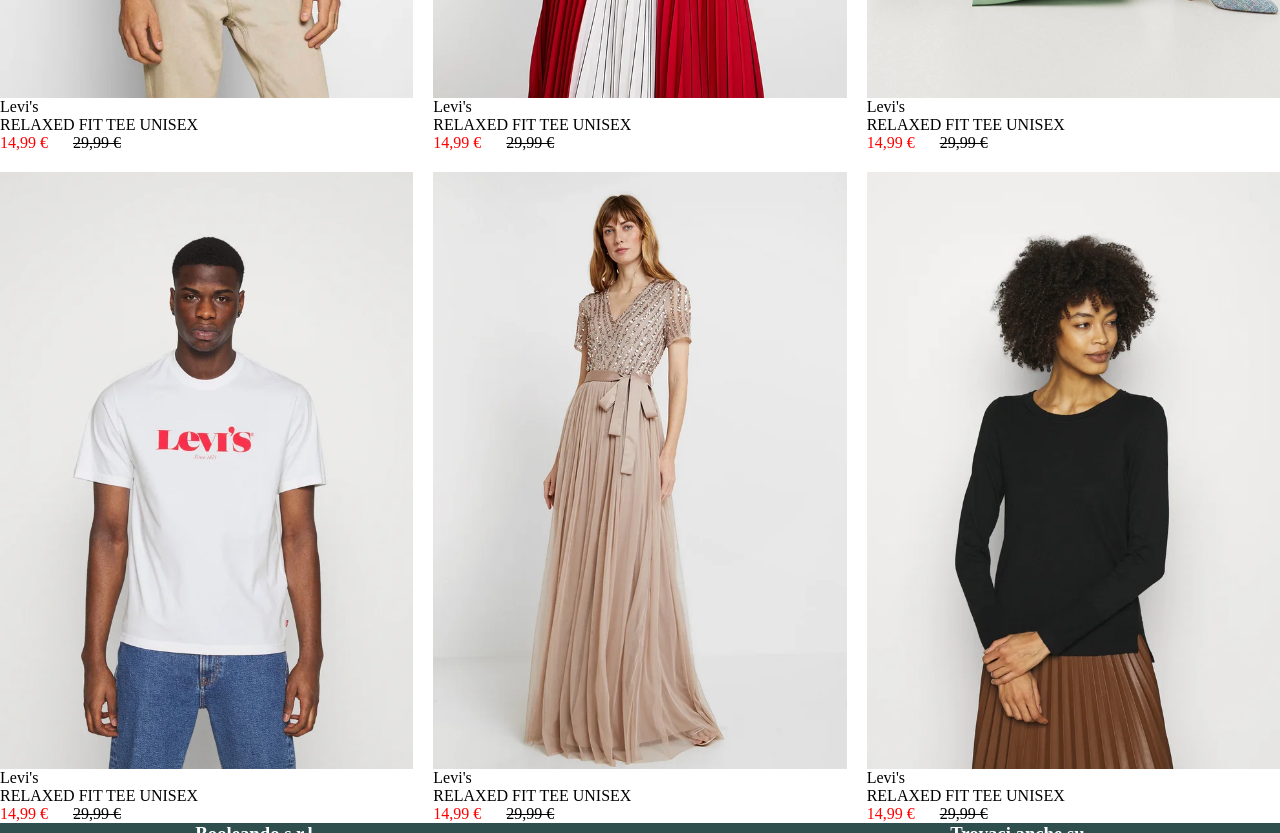
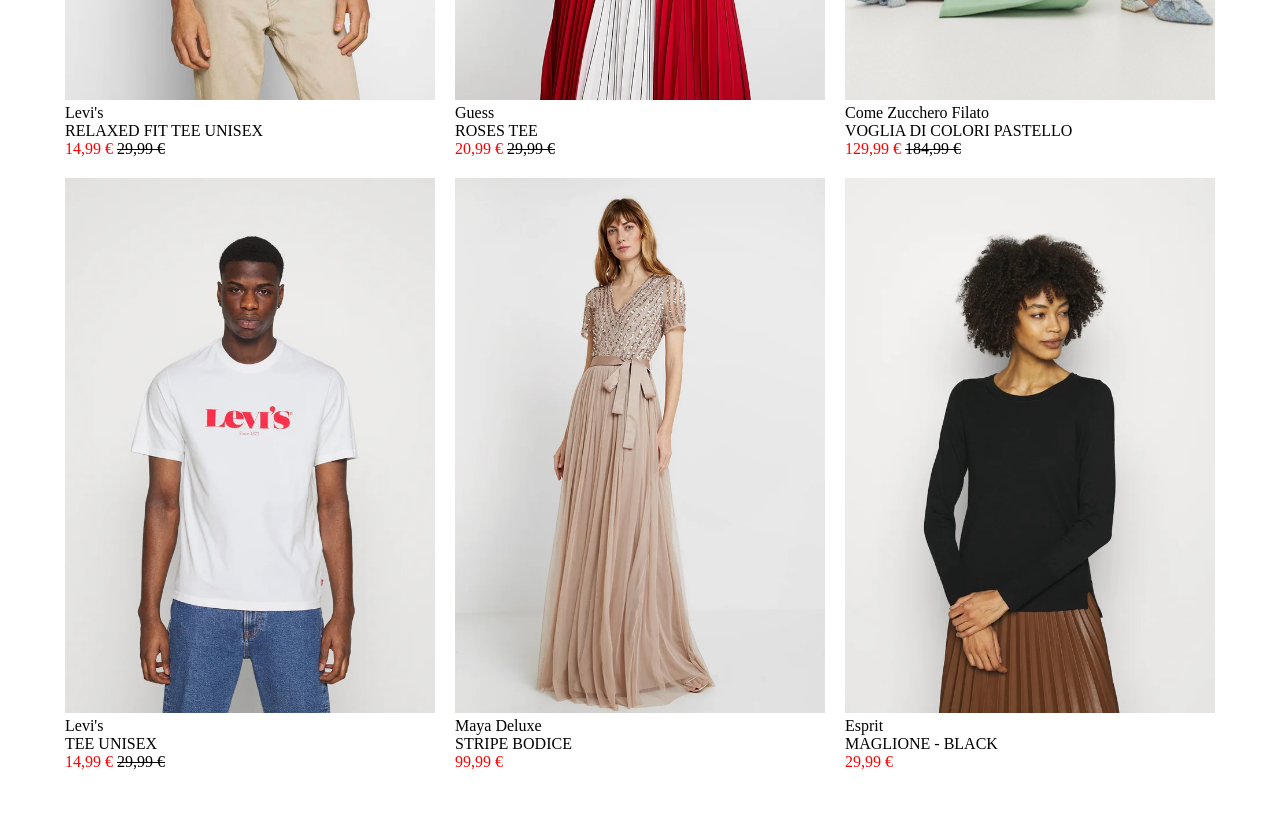
Before and after one commit to PaoloMucedero/html-css-boolando, a plain HTML site: page index.htm in a window 1280 px wide. Shown: the part 570-1403 px from the top of the page. Drawn offline with Linux system fonts and the light colour scheme.

Commit message:
fix: miglioramento struttura dopo revisione con tutor

```diff
--- a/index.htm
+++ b/index.htm
@@ -31,65 +31,82 @@
     <main>
         <div class="row-flex">
             <div class="card">
+                <div class="top">
                     <img src="./img/1.webp" alt="Maglietta-rel-fit-tee">
+                </div>
+                <div class="bottom">
                     <figcaption class="brand">Levi's</figcaption>
                     <p class="article-name">RELAXED FIT TEE UNISEX</p>
                     <div class="prezzi">
-                    <p class="prezzo-corrente">14,99 &euro;</p>
-                    <p class="prezzo-originale">29,99 &euro;</p>
+                        <span class="prezzo-corrente">14,99 &euro;</span>
+                        <span class="prezzo-originale">29,99 &euro;</span>
+                    </div>
                 </div>
             </div>
             <div class="card">
+                <div class="top">
                     <img src="./img/2.webp" alt="maglietta-roses-tee">
-                <figcaption class="brand">Levi's</figcaption>
-                <p class="article-name">RELAXED FIT TEE UNISEX</p>
+                </div>
+                <div class="bottom">
+                    <figcaption class="brand">Guess</figcaption>
+                    <p class="article-name">ROSES TEE</p>
                     <div class="prezzi">
-                    <p class="prezzo-corrente">14,99 &euro;</p>
-                    <p class="prezzo-originale">29,99 &euro;</p>
+                        <span class="prezzo-corrente">20,99 &euro;</span>
+                        <span class="prezzo-originale">29,99 &euro;</span>
+                    </div>
                 </div>
             </div>
             <div class="card">
+                <div class="top">
                     <img src="./img/3.webp" alt="colori-pastello">
-                <figcaption class="brand">Levi's</figcaption>
-                <p class="article-name">RELAXED FIT TEE UNISEX</p>
+                </div>
+                <div class="bottom">
+                    <figcaption class="brand">Come Zucchero Filato</figcaption>
+                    <p class="article-name">VOGLIA DI COLORI PASTELLO</p>
                     <div class="prezzi">
-                    <p class="prezzo-corrente">14,99 &euro;</p>
-                    <p class="prezzo-originale">29,99 &euro;</p>
+                        <span class="prezzo-corrente">129,99 &euro;</span>
+                        <span class="prezzo-originale">184,99 &euro;</span>
+                    </div>
                 </div>
             </div>
             <div class="card">
+                <div class="top">
                     <img src="./img/4.webp" alt="tee-unisex">
+                </div>
+                <div class="bottom">
                     <figcaption class="brand">Levi's</figcaption>
-                <p class="article-name">RELAXED FIT TEE UNISEX</p>
+                    <p class="article-name">TEE UNISEX</p>
                     <div class="prezzi">
-                    <p class="prezzo-corrente">14,99 &euro;</p>
-                    <p class="prezzo-originale">29,99 &euro;</p>
+                        <span class="prezzo-corrente">14,99 &euro;</span>
+                        <span class="prezzo-originale">29,99 &euro;</span>
+                    </div>
                 </div>
             </div>
             <div class="card">
+                <div class="top">
                     <img src="./img/5.webp" alt="stripe-bodice">
-                <figcaption class="brand">Levi's</figcaption>
-                <p class="article-name">RELAXED FIT TEE UNISEX</p>
+                </div>
+                <div class="bottom">
+                    <figcaption class="brand">Maya Deluxe</figcaption>
+                    <p class="article-name">STRIPE BODICE</p>
                     <div class="prezzi">
-                    <p class="prezzo-corrente">14,99 &euro;</p>
-                    <p class="prezzo-originale">29,99 &euro;</p>
+                        <span class="prezzo-corrente">99,99 &euro;</span>
+                    </div>
                 </div>
             </div>
             <div class="card">
+                <div class="top">
                     <img src="./img/6.webp" alt="maglione-black">
-                <figcaption class="brand">Levi's</figcaption>
-                <p class="article-name">RELAXED FIT TEE UNISEX</p>
+                </div>
+                <div class="bottom">
+                    <figcaption class="brand">Esprit</figcaption>
+                    <p class="article-name">MAGLIONE - BLACK</p>
                     <div class="prezzi">
-                    <p class="prezzo-corrente">14,99 &euro;</p>
-                    <p class="prezzo-originale">29,99 &euro;</p>
+                        <span class="prezzo-corrente">29,99 &euro;</span>
                     </div>
                 </div>
             </div>
-
-
-
-
-
+        </div>
 
     </main>
 
@@ -97,7 +114,7 @@
         <div class="footer-bar">
             <div class="info-legali">
                 <h3>Booleando s.r.l</h3>
-            <p>Informazioni legali  informativa privacy  diritto di recesso</p>
+                <p>Informazioni legali informativa privacy diritto di recesso</p>
             </div>
             <div class="altri-link">
                 <h3>Trovaci anche su</h3>
--- a/styles/style.css
+++ b/styles/style.css
@@ -35,38 +35,45 @@
     outline-color: white;
     color: white;
 }
-.logo-boolean-header{
+.logo-boolean-header {
     width: 200px;
+    padding-top: 10px;
 }
 
 /* REGOLE MAIN */
 
 .card {
     width: calc(100% / 3 - (40px / 3));
-    display: flex;
-    flex-direction: column;
-    align-items: flex-start;
-
 }
 img{
     max-width: 100%;
 }
 
-/* DEBUG */
-
-.prezzi{
+.row-flex{
     display: flex;
-    gap: 25px;
+    justify-content: center;
+    flex-wrap: wrap;
+    gap: 20px;
 }
-
+main{
+    margin: 65px 65px 65px 65px;
+}
 .prezzo-corrente{
     color: red;
 }
-
 .prezzo-originale{
     color: black;
     text-decoration-line: line-through;
 }
+
+
+
+
+
+
+
+/* DEBUG */
+
 
 .footer-bar{
     background-color: darkslategrey;
@@ -78,27 +85,26 @@
     color: white;
     display: flex;
     flex-direction: column;
-    justify-content: center;
+    justify-content: space-between;
+
+    padding: 30px 30px 30px 30px;
 }
 
 .altri-link{
     color: white;
     display: flex;
     flex-direction: column;
+    justify-content: center;
+
+
 }
 .footer-icons{
     display: flex;
     justify-content: space-between;
+    padding-top: 10px;
 
 }
 .footer-icon{
     color: black;
     background-color: white;
 }
-
-.row-flex{
-    display: flex;
-    justify-content: center;
-    flex-wrap: wrap;
-    gap: 20px;
-}
```
Lines whose indentation alone changed are shown as unchanged.
